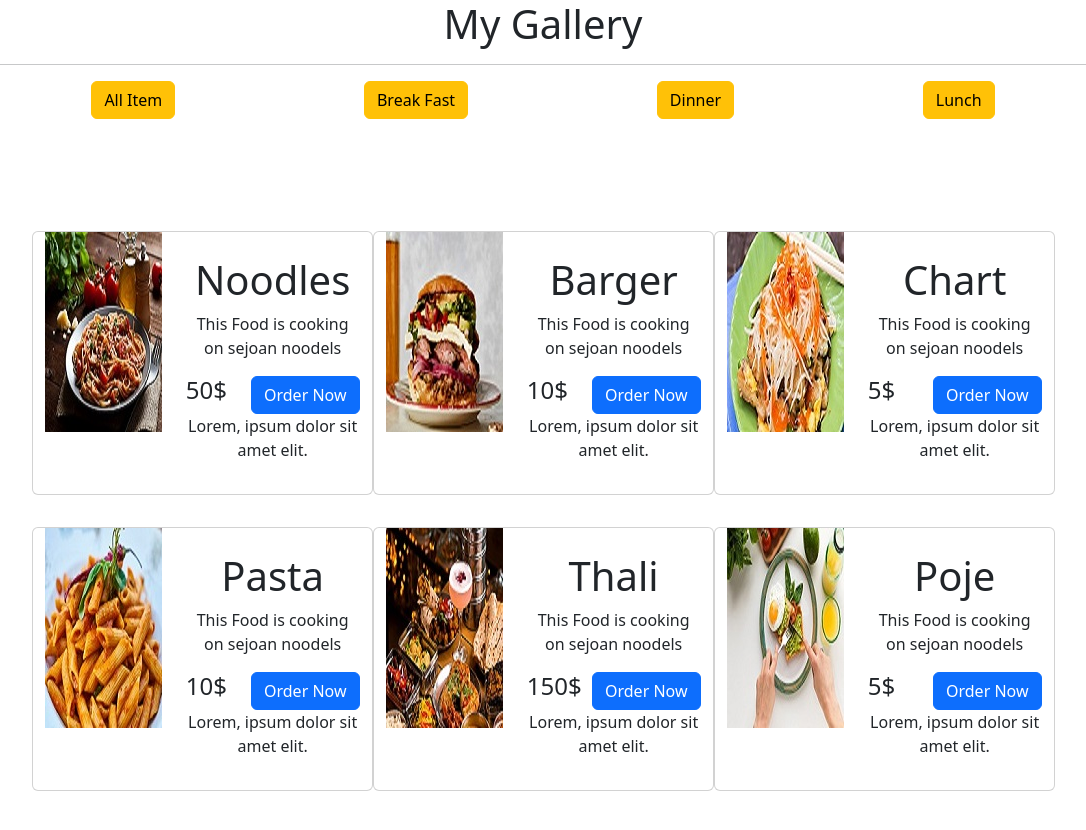
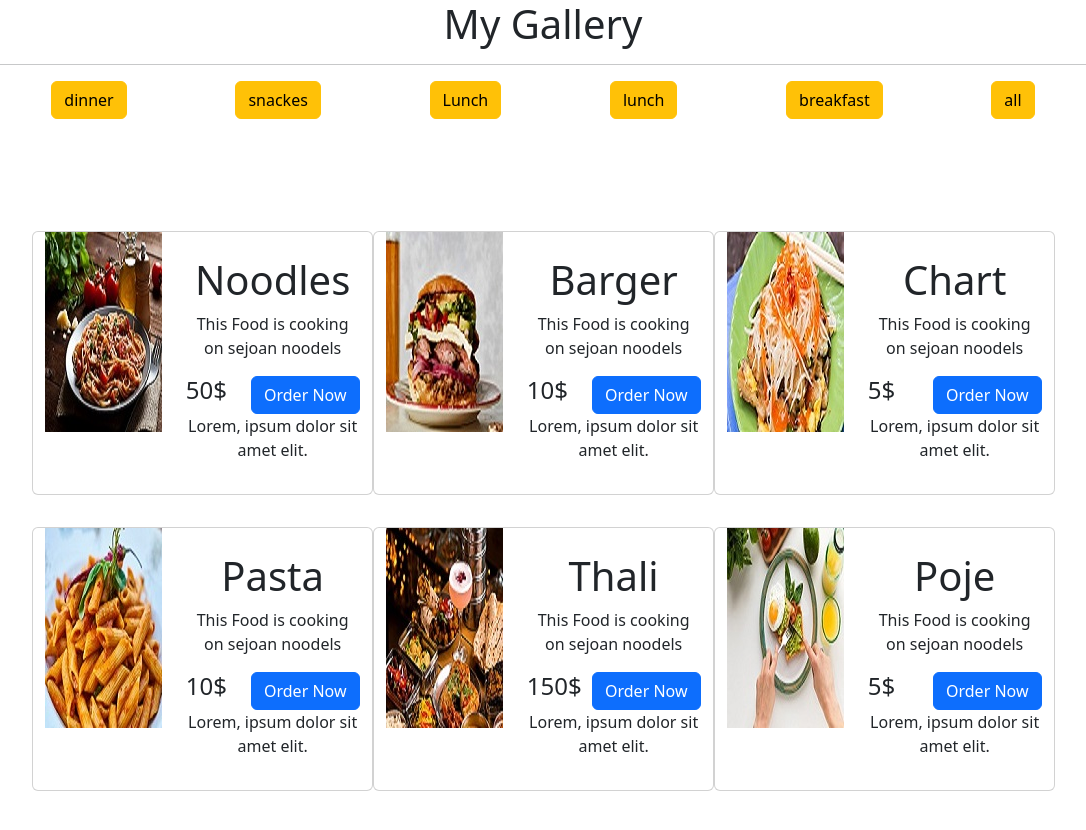
Before and after one commit to debnathsubhankar/Gallery, a React (Create React App) app in the folder webapp/: page / in a window 1280 px wide. Shown: the top 830 px of the page, without its empty margins (97-1183 px from the left). Built offline with nearby package versions, Linux system fonts and the light colour scheme.

Commit message:
add new functuion for button

```diff
--- /dev/null
+++ b/webapp/src/Component/ConMenu.js
@@ -0,0 +1,53 @@
+import React from "react";
+
+const ConMenu = ({ filterItem, verifyData }) => {
+  return (
+    <>
+      <div className="container-fluid">
+        <div className="manu-tab d-flex justify-content-around">
+          {verifyData.map((curEle) => {
+            return (
+              <button
+                className="btn btn-warning"
+                onClick={() => filterItem(curEle)}
+              >
+                {curEle}
+              </button>
+            );
+          })}
+          {/* <i>
+            <button className="btn btn-warning" onClick={() => setItems(Manu)}>
+              All Item
+            </button>
+          </i>
+          <i>
+            <button
+              className="btn btn-warning"
+              onClick={() => filterItem("breakfast")}
+            >
+              Break Fast
+            </button>
+          </i>
+          <i>
+            <button
+              className="btn btn-warning"
+              onClick={() => filterItem("dinner")}
+            >
+              Dinner
+            </button>
+          </i>
+          <i>
+            <button
+              className="btn btn-warning"
+              onClick={() => filterItem("lunch")}
+            >
+              Lunch
+            </button>
+          </i> */}
+        </div>
+      </div>
+    </>
+  );
+};
+
+export default ConMenu;
--- a/webapp/src/Component/Gallery.js
+++ b/webapp/src/Component/Gallery.js
@@ -2,10 +2,26 @@
 import Manu from "./Manu";
 import "bootstrap/dist/css/bootstrap.min.css";
 import Listgallery from "./Listgallery";
+import ConMenu from "./ConMenu";
+
+const verifyData = [
+  ...new Set(
+    Manu.map((curEle) => {
+      return curEle.cetagory;
+    })
+  ),
+  "all",
+];
+
+console.log(verifyData);
 
 const Gallery = () => {
   const [items, setItems] = useState(Manu);
   const filterItem = (itemCeta) => {
+    if (itemCeta === "all") {
+      setItems(Manu);
+      return;
+    }
     const newFilterItem = Manu.filter((curEle) => {
       return curEle.cetagory === itemCeta;
     });
@@ -15,39 +31,8 @@
     <div className="container">
       <h1>My Gallery</h1>
       <hr />
-      <div className="container-fluid">
-        <div className="manu-tab d-flex justify-content-around">
-          <i>
-            <button className="btn btn-warning" onClick={() => setItems(Manu)}>
-              All Item
-            </button>
-          </i>
-          <i>
-            <button
-              className="btn btn-warning"
-              onClick={() => filterItem("breakfast")}
-            >
-              Break Fast
-            </button>
-          </i>
-          <i>
-            <button
-              className="btn btn-warning"
-              onClick={() => filterItem("dinner")}
-            >
-              Dinner
-            </button>
-          </i>
-          <i>
-            <button
-              className="btn btn-warning"
-              onClick={() => filterItem("lunch")}
-            >
-              Lunch
-            </button>
-          </i>
-        </div>
-      </div>
+      {/* menu ber */}
+      <ConMenu filterItem={filterItem} verifyData={verifyData} />
       {/* item section */}
       <Listgallery items={items} />
     </div>
```
